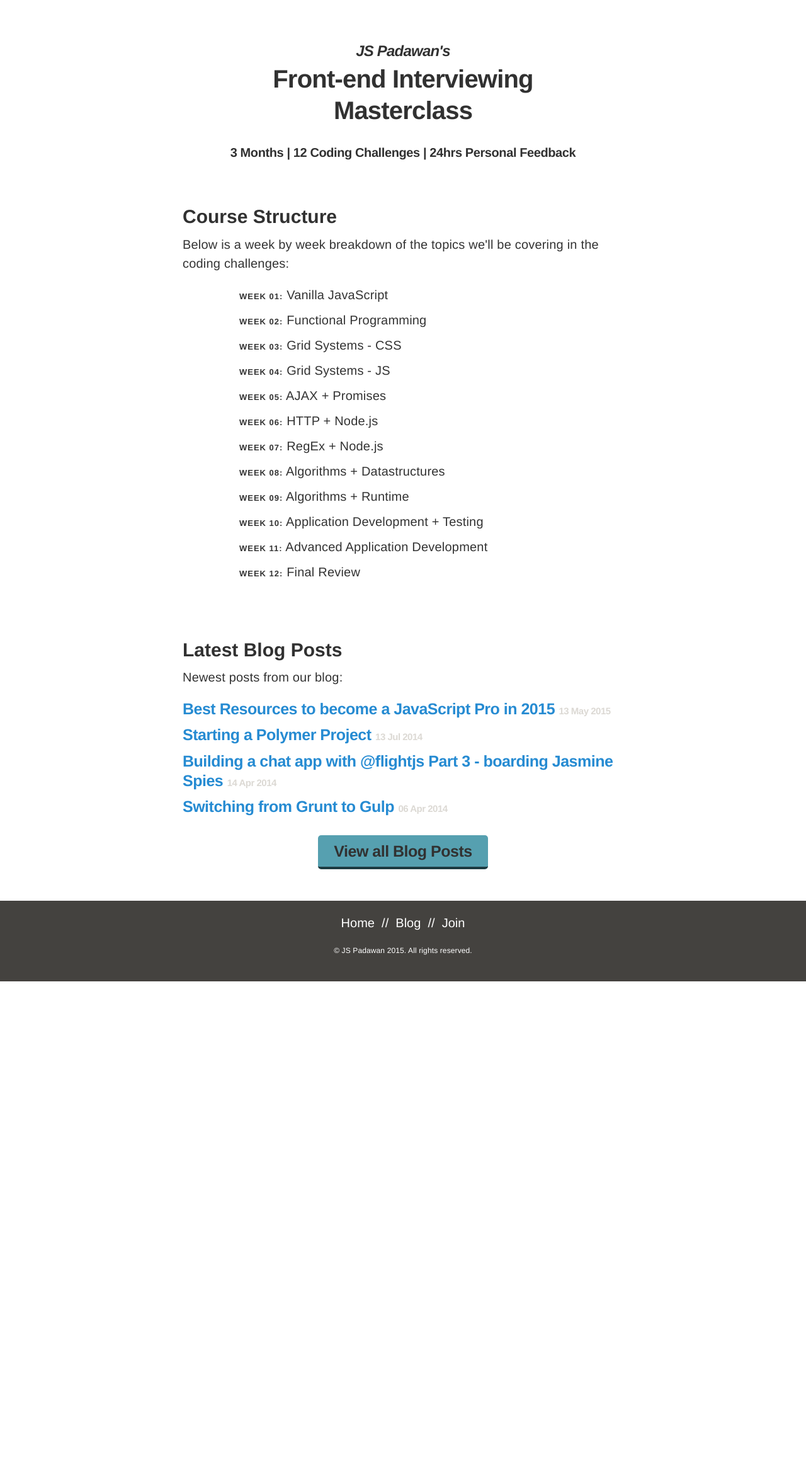
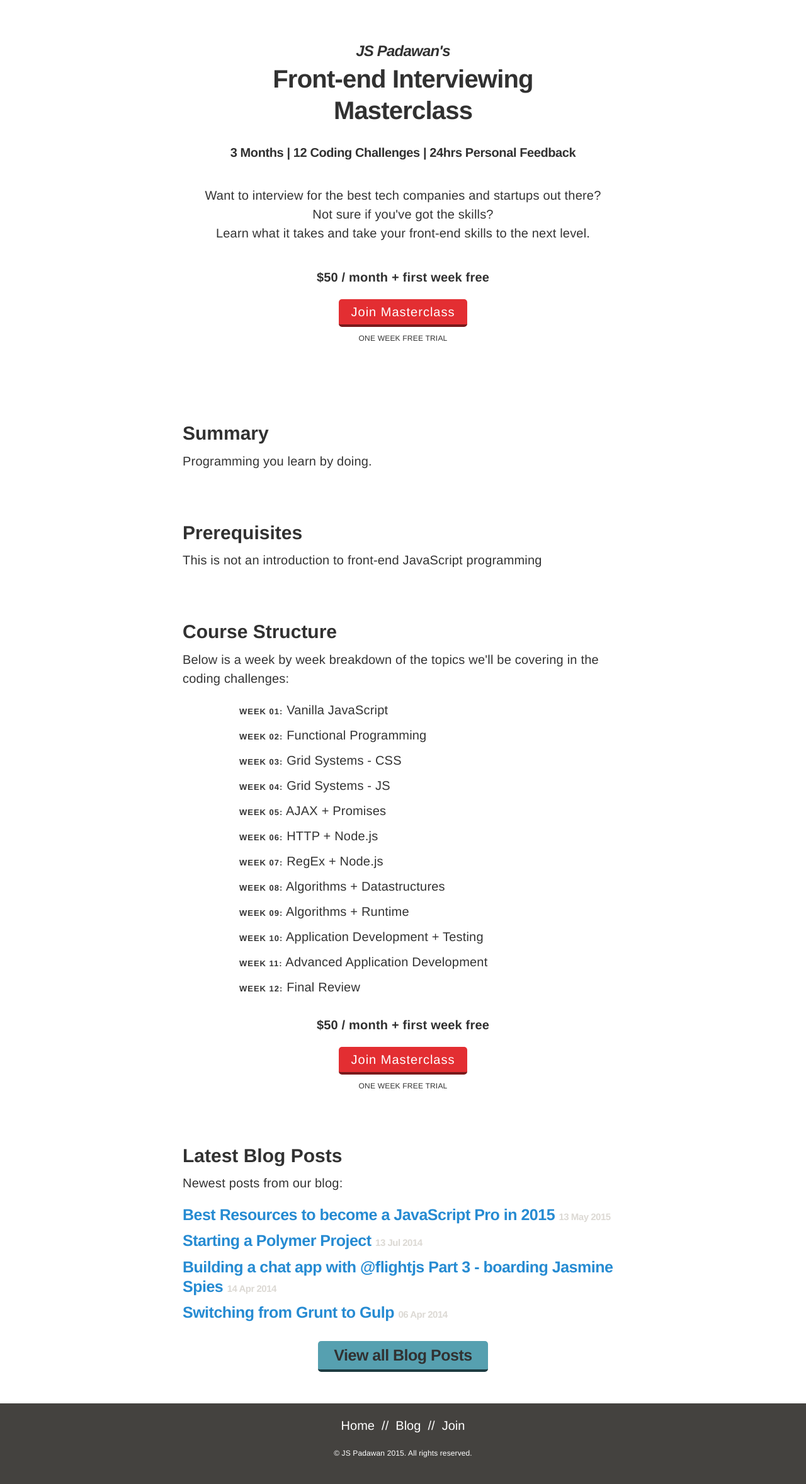
Before and after one commit to stefanRitter/jsblog, a Jekyll site: the page built from index.html, in a window 1280 px wide. Shown: the whole page at 63% size. Built offline with Jekyll 4.4.1, drawn with Linux system fonts in a browser that asks for light colours; the list of posts is cut into pages by our own code; before the commit the page ends 1558 px from its top, so only the background shows below that.

Commit message:
add basic homepage

```diff
--- a/_sass/buttons.sass
+++ b/_sass/buttons.sass
@@ -1,11 +1,12 @@
-.button
+a.button
   display: inline-block
   border-radius: 5px
-  padding: 20px
+  padding: 5px 20px
+  letter-spacing: 1px
 
   h1, h3
     margin: 0
-    line-height: 0
+    line-height: 1
     padding: 5px
 
   &.red
--- a/_sass/general.sass
+++ b/_sass/general.sass
@@ -27,8 +27,16 @@
   margin: auto
   min-height: 100%
 
+.padding
+  padding: 1em
+
+.margin-top
+  margin-top: 1em
 .margin-bottom
   margin-bottom: 1em
 
 .center
   text-align: center
+
+.small
+  font-size: 0.6em
--- a/_sass/sections.sass
+++ b/_sass/sections.sass
@@ -1,5 +1,6 @@
 .intro
   text-align: center
+  padding-bottom: 2em
   h1
     padding-bottom: 0.25em
   h1 > em
--- a/index.html
+++ b/index.html
@@ -6,6 +6,36 @@
 <div class="intro">
   <h1><em>JS Padawan's</em><br>Front-end Interviewing<br>Masterclass</h1>
   <h4>3 Months | 12 Coding Challenges | 24hrs Personal Feedback</h4>
+
+  <p class="margin-top margin-bottom padding">
+    Want to interview for the best tech companies and startups out there?
+    <br>
+    Not sure if you've got the skills?
+    <br>
+    Learn what it takes and take your front-end skills to the next level.
+  </p>
+
+  <p class="margin-top">
+    <strong>$50 / month + first week free</strong>
+    <br>
+    <a href="/join" class="button red margin-top">Join Masterclass</a>
+    <br>
+    <span class="small">ONE WEEK FREE TRIAL</span>
+  </p>
+</div>
+
+<div class="curriculum">
+  <h2>Summary</h2>
+  <p>
+    Programming you learn by doing.
+  </p>
+</div>
+
+<div class="curriculum">
+  <h2>Prerequisites</h2>
+  <p>
+    This is not an introduction to front-end JavaScript programming
+  </p>
 </div>
 
 <div class="curriculum">
@@ -25,6 +55,14 @@
     <li><span>WEEK 11:</span> Advanced Application Development</li>
     <li><span>WEEK 12:</span> Final Review</li>
   </ul>
+
+  <p class="margin-top center">
+    <strong>$50 / month + first week free</strong>
+    <br>
+    <a href="/join" class="button red margin-top">Join Masterclass</a>
+    <br>
+    <span class="small">ONE WEEK FREE TRIAL</span>
+  </p>
 </div>
 
 <div class="related">
```
Also changed, not shown: join.html (+12 -1 lines).
